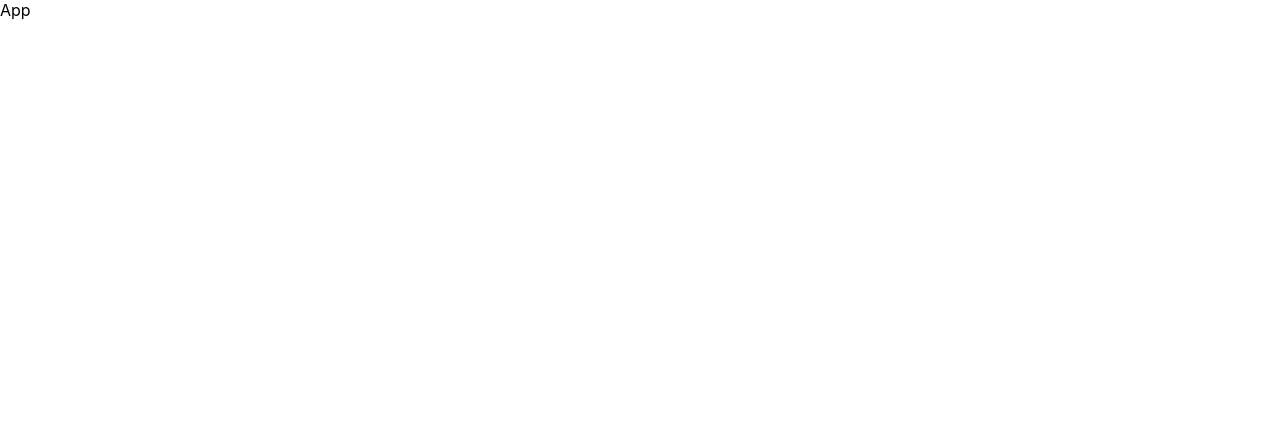
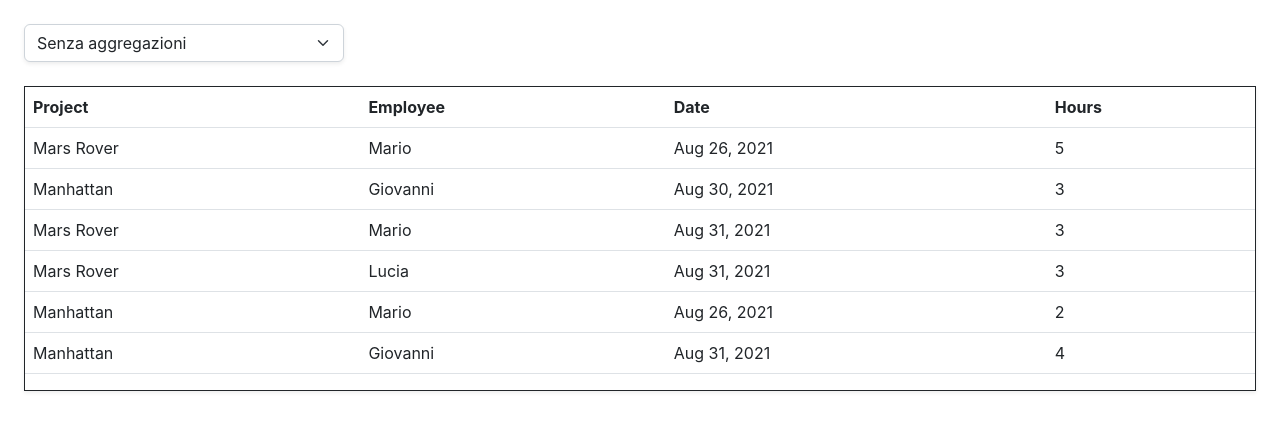
Before and after one commit to spartipilo/exercise-apsft, a React (Create React App) app: page / in a window 1280 px wide. Shown: the top 430 px of the page. Built offline with nearby package versions, Linux system fonts and the light colour scheme.

Commit message:
Parte grafica dell'esercizio

```diff
--- a/package.json
+++ b/package.json
@@ -6,6 +6,8 @@
     "@testing-library/jest-dom": "^5.16.5",
     "@testing-library/react": "^13.4.0",
     "@testing-library/user-event": "^13.5.0",
+    "bootstrap": "^5.2.3",
+    "moment": "^2.29.4",
     "react": "^18.2.0",
     "react-dom": "^18.2.0",
     "react-scripts": "5.0.1",
--- a/public/index.html
+++ b/public/index.html
@@ -1,43 +1,20 @@
 <!DOCTYPE html>
 <html lang="en">
+
 <head>
   <meta charset="utf-8" />
-    <link rel="icon" href="%PUBLIC_URL%/favicon.ico" />
   <meta name="viewport" content="width=device-width, initial-scale=1" />
+  <link rel="stylesheet" href="	https://cdn.jsdelivr.net/npm/bootstrap@5.2.3/dist/css/bootstrap.min.css">
+  <script src="https://cdn.jsdelivr.net/npm/bootstrap@5.2.3/dist/js/bootstrap.bundle.min.js" defer></script>
   <meta name="theme-color" content="#000000" />
-    <meta
-      name="description"
-      content="Web site created using create-react-app"
-    />
+  <meta name="description" content="Web site created using create-react-app" />
   <link rel="apple-touch-icon" href="%PUBLIC_URL%/logo192.png" />
-    <!--
-      manifest.json provides metadata used when your web app is installed on a
-      user's mobile device or desktop. See https://developers.google.com/web/fundamentals/web-app-manifest/
-    -->
-    <link rel="manifest" href="%PUBLIC_URL%/manifest.json" />
-    <!--
-      Notice the use of %PUBLIC_URL% in the tags above.
-      It will be replaced with the URL of the `public` folder during the build.
-      Only files inside the `public` folder can be referenced from the HTML.
-
-      Unlike "/favicon.ico" or "favicon.ico", "%PUBLIC_URL%/favicon.ico" will
-      work correctly both with client-side routing and a non-root public URL.
-      Learn how to configure a non-root public URL by running `npm run build`.
-    -->
   <title>React App</title>
 </head>
+
 <body>
   <noscript>You need to enable JavaScript to run this app.</noscript>
   <div id="root"></div>
-    <!--
-      This HTML file is a template.
-      If you open it directly in the browser, you will see an empty page.
+</body>
 
-      You can add webfonts, meta tags, or analytics to this file.
-      The build step will place the bundled scripts into the <body> tag.
-
-      To begin the development, run `npm start` or `yarn start`.
-      To create a production bundle, use `npm run build` or `yarn build`.
-    -->
-  </body>
 </html>
--- a/src/App.js
+++ b/src/App.js
@@ -1,7 +1,28 @@
-import React from "react";
+import React, { useState } from "react";
+import dataJson from "./components/json/json.json";
+import Table from "./components/Table/Table";
 
 function App() {
-  return <div>App</div>;
+  const [data, setData] = useState(dataJson);
+  return (
+    <>
+      <div>
+        <select className="form-select w-25 m-4 shadow-sm" defaultValue={"1"}>
+          <option value="1">Senza aggregazioni</option>
+          <option value="2">Raggruppamento per progetto</option>
+          <option value="3">
+            Raggruppamento per progetto prima e per impiegato dopo
+          </option>
+          <option value="4">
+            Raggruppamento per impiegato prima e per data dopo
+          </option>
+        </select>
+      </div>
+      <div className="mx-4 shadow-sm border border-dark">
+        <Table data={data} />
+      </div>
+    </>
+  );
 }
 
 export default App;
--- /dev/null
+++ b/src/components/Table/Table.js
@@ -0,0 +1,29 @@
+import moment from "moment/moment";
+import React from "react";
+
+function Table({ data }) {
+  return (
+    <table className="table">
+      <thead>
+        <tr>
+          <th scope="col">Project</th>
+          <th scope="col">Employee</th>
+          <th scope="col">Date</th>
+          <th scope="col">Hours</th>
+        </tr>
+      </thead>
+      <tbody>
+        {data.map((el, index) => (
+          <tr key={index}>
+            <td>{el.project.name}</td>
+            <td>{el.employee.name}</td>
+            <td>{moment(el.date).format("ll")}</td>
+            <td>{el.hours}</td>
+          </tr>
+        ))}
+      </tbody>
+    </table>
+  );
+}
+
+export default Table;
--- /dev/null
+++ b/src/components/json/json.json
@@ -0,0 +1,74 @@
+[
+    {
+        "project": {
+            "id": 1,
+            "name": "Mars Rover"
+        },
+        "employee": {
+            "id": 1,
+            "name": "Mario"
+        },
+        "date": "2021-08-26T22:00:00.000Z",
+        "hours": 5
+    },
+    {
+        "project": {
+            "id": 2,
+            "name": "Manhattan"
+        },
+        "employee": {
+            "id": 2,
+            "name": "Giovanni"
+        },
+        "date": "2021-08-30T22:00:00.000Z",
+        "hours": 3
+    },
+    {
+        "project": {
+            "id": 1,
+            "name": "Mars Rover"
+        },
+        "employee": {
+            "id": 1,
+            "name": "Mario"
+        },
+        "date": "2021-08-31T22:00:00.000Z",
+        "hours": 3
+    },
+    {
+        "project": {
+            "id": 1,
+            "name": "Mars Rover"
+        },
+        "employee": {
+            "id": 3,
+            "name": "Lucia"
+        },
+        "date": "2021-08-31T22:00:00.000Z",
+        "hours": 3
+    },
+    {
+        "project": {
+            "id": 2,
+            "name": "Manhattan"
+        },
+        "employee": {
+            "id": 1,
+            "name": "Mario"
+        },
+        "date": "2021-08-26T22:00:00.000Z",
+        "hours": 2
+    },
+    {
+        "project": {
+            "id": 2,
+            "name": "Manhattan"
+        },
+        "employee": {
+            "id": 2,
+            "name": "Giovanni"
+        },
+        "date": "2021-08-31T22:00:00.000Z",
+        "hours": 4
+    }
+]
```
Also changed, not shown: src/components/Table/table.css (added), 1 other file (tests, documents, lock files or other folders). Lines whose indentation alone changed are shown as unchanged.
